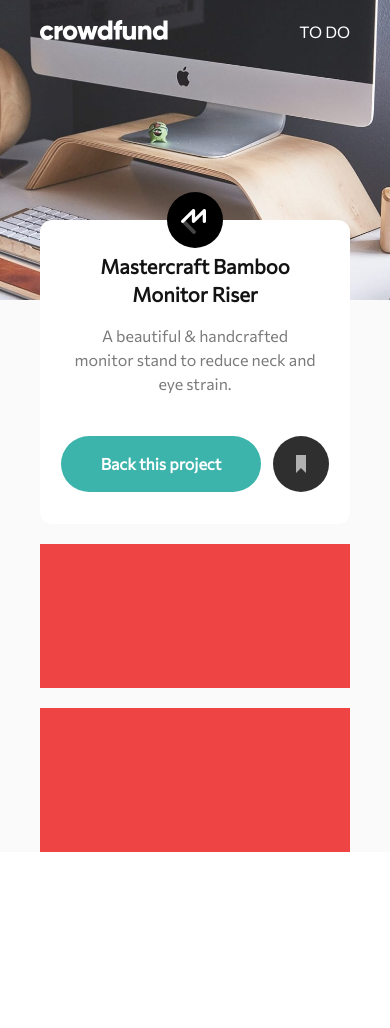
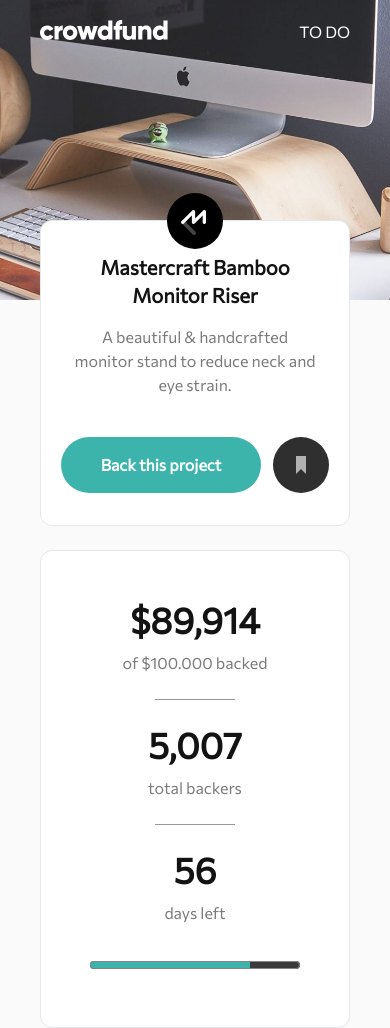
Before and after one commit to CalcagnoLoic/crowdfunding-webapp, a React (Vite) app: page / in a window 390 px wide. Before the commit the page ends 852 px from the top, so only its background shows below. Built offline with nearby package versions, Linux system fonts and the light colour scheme.

Commit message:
adding stat section

```diff
--- /dev/null
+++ b/src/components/Line/index.tsx
@@ -0,0 +1,12 @@
+type LineProps = {
+  isMobile: boolean;
+};
+
+const Component = ({ isMobile }: LineProps) =>
+  isMobile ? (
+    <div className="mx-auto my-6 block h-[1px] w-[80px] bg-dustyGray"></div>
+  ) : (
+    <div className="h-[63px] w-[1px] bg-dustyGray"></div>
+  );
+
+export default Component;
--- a/src/components/ProductHero/index.tsx
+++ b/src/components/ProductHero/index.tsx
@@ -1,5 +1,6 @@
 import { useEffect, useState } from "react";
 
+import BoxLayout from "../../layout/BoxLayout";
 import Button from "../Button";
 import Heading from "../../typographies/Heading";
 import IconLogo from "../../icons/IconLogo";
@@ -24,7 +25,7 @@
   }, []);
 
   return (
-    <div className="relative rounded-xl bg-white py-8 ">
+    <BoxLayout css="relative py-8 ">
       <IconLogo
         isMainLogo={false}
         css="absolute -top-7 left-1/2 -translate-x-1/2"
@@ -56,7 +57,7 @@
           />
         )}
       </div>
-    </div>
+    </BoxLayout>
   );
 };
 
--- /dev/null
+++ b/src/components/ProductStat/index.tsx
@@ -0,0 +1,55 @@
+import { useEffect, useState } from "react";
+import BoxLayout from "../../layout/BoxLayout";
+import Line from "../Line";
+import StatsInformations from "../StatsInformations";
+
+type ProductStatProps = {
+  positionCSS: string;
+};
+
+const Component = ({ positionCSS }: ProductStatProps) => {
+  const [isMobile, setIsMobile] = useState(
+    window.innerWidth < 768 ? true : false,
+  );
+
+  useEffect(() => {
+    const handleResize = () => {
+      setIsMobile(window.innerWidth < 768 ? true : false);
+    };
+
+    window.addEventListener("resize", handleResize);
+
+    return () => {
+      window.removeEventListener("resize", handleResize);
+    };
+  }, []);
+
+  return (
+    <BoxLayout
+      css={`
+        ${positionCSS} p-12
+      `}
+    >
+      <>
+        <div className="flex flex-col text-center md:flex-row md:gap-12 lg:mr-36 lg:justify-between">
+          <StatsInformations title="$89,914" subtitle="of $100.000 backed" />
+          <Line isMobile={isMobile} />
+          <StatsInformations title="5,007" subtitle="total backers" />
+          <Line isMobile={isMobile} />
+          <StatsInformations title="56" subtitle="days left" />
+        </div>
+
+        <input
+          type="range"
+          value={56}
+          max={70}
+          name=""
+          id=""
+          className="mt-8 w-full accent-keppel [&::-webkit-slider-thumb]:opacity-0"
+        />
+      </>
+    </BoxLayout>
+  );
+};
+
+export default Component;
--- /dev/null
+++ b/src/components/StatsInformations/index.tsx
@@ -0,0 +1,20 @@
+import Typographies from "../../typographies/Paragraph";
+
+type StatProps = {
+  title: string;
+  subtitle: string;
+  css?: string
+};
+
+const Component = ({ title, subtitle, css }: StatProps) => (
+  <div className={`${css} flex-col`}>
+    <Typographies
+      kind="p"
+      css="text-codGray font-extrabold text-4xl"
+      content={title}
+    />
+    <Typographies kind="p" css="text-boulder mt-3" content={subtitle} />
+  </div>
+);
+
+export default Component;
--- /dev/null
+++ b/src/layout/BoxLayout/index.tsx
@@ -0,0 +1,10 @@
+interface LayoutProps {
+  children: JSX.Element | JSX.Element[];
+  css: string;
+}
+
+const Layout = ({ children, css }: LayoutProps) => (
+  <div className={`${css} rounded-xl border-[1px] bg-white`}>{children}</div>
+);
+
+export default Layout;
--- a/src/pages/ProductPage/index.tsx
+++ b/src/pages/ProductPage/index.tsx
@@ -1,5 +1,6 @@
 import Header from "../../components/Header";
 import ProductHero from "../../components/ProductHero";
+import ProductStat from "../../components/ProductStat";
 
 const Page = () => (
   <div className="bg-alabaster">
@@ -7,8 +8,7 @@
 
     <main className="-mt-20 px-10 md:px-24 xl:px-80">
       <ProductHero />
-      <div className="mt-5 h-36 w-full bg-red-500"></div>
-      <div className="mt-5 h-36 w-full bg-red-500"></div>
+      <ProductStat positionCSS="mt-6" />
     </main>
 
     <footer></footer>
--- a/tailwind.config.js
+++ b/tailwind.config.js
@@ -13,7 +13,8 @@
         gallery: "#EAEAEA", //border box
         gulfStream: "#8BB4B3", //active-box
         patina: "#649694", //text-modal
-        alabaster: "#FAFAFA"
+        alabaster: "#FAFAFA",
+        dustyGray: "#979797"
       },
     },
   },
```
